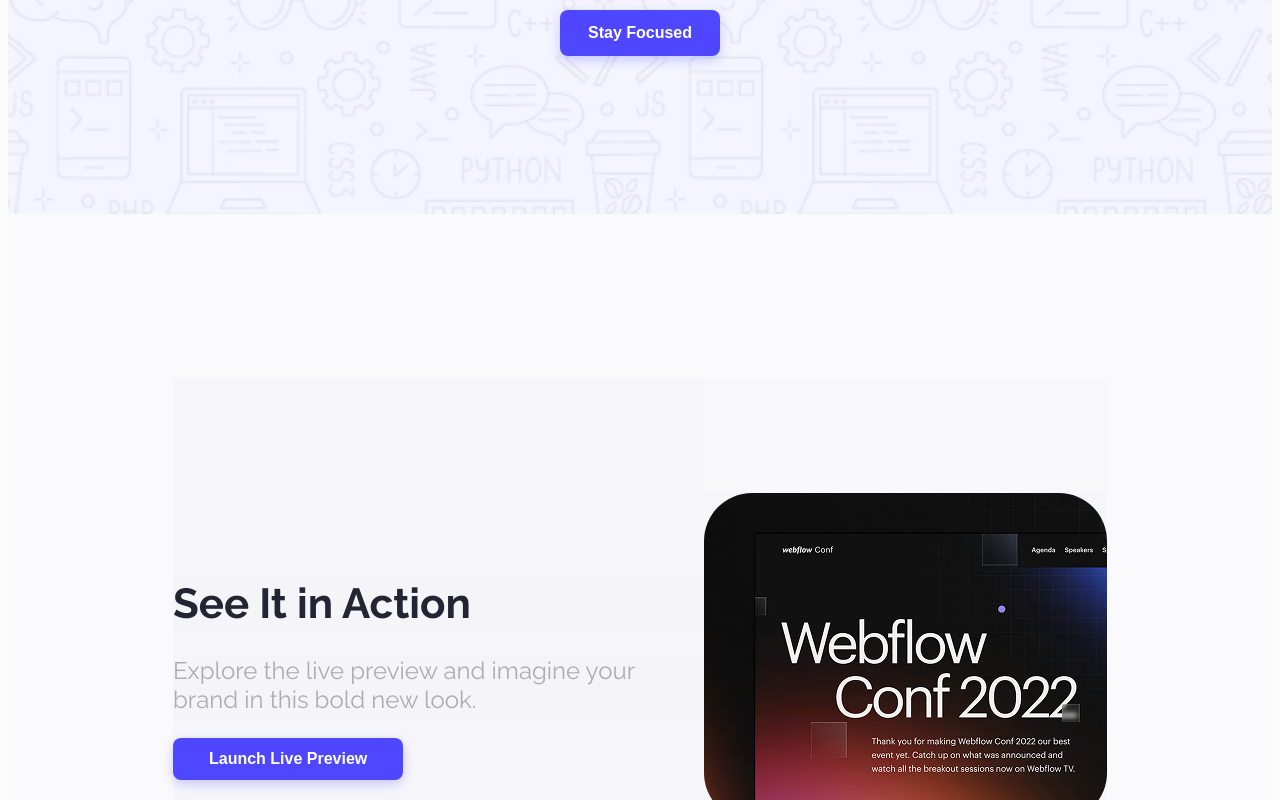
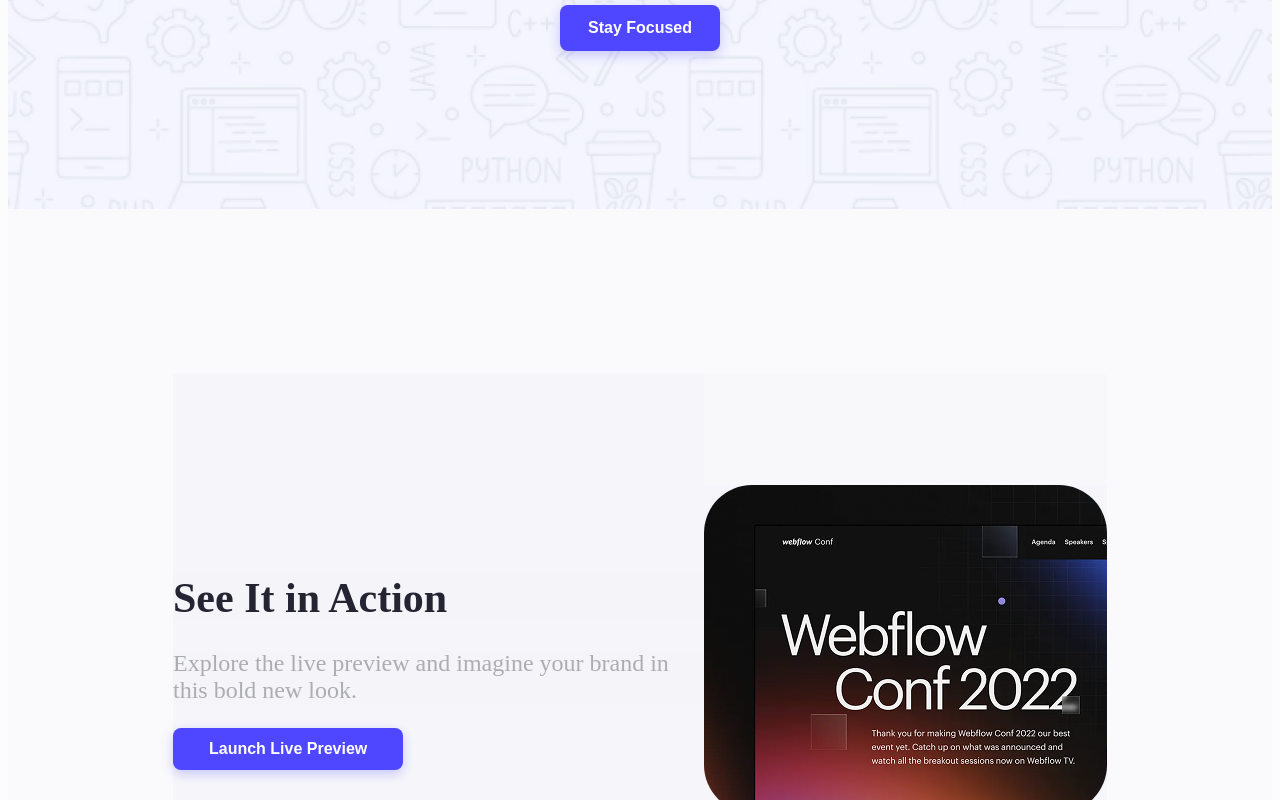
Before and after one commit to shakib-ahmmed/first-assignment-1, a plain HTML site: page index.html in a window 1280 px wide. Shown: the part 333-1133 px from the top of the page. Drawn offline with Linux system fonts and the light colour scheme.

Commit message:
font changed

```diff
--- a/style.css
+++ b/style.css
@@ -1,8 +1,10 @@
 .raleway-normal {
-    font-family: raleway, sans-serif;
-    font-optical-sizing: auto;
-    font-Weight: 100 – 900;
-    font-style: normal;
+    .raleway-<uniquifier> {
+        font-family: "Raleway", sans-serif;
+        font-optical-sizing: auto;
+        font-weight: <weight>;
+        font-style: normal;
+    }
 }
 
 * {
```
